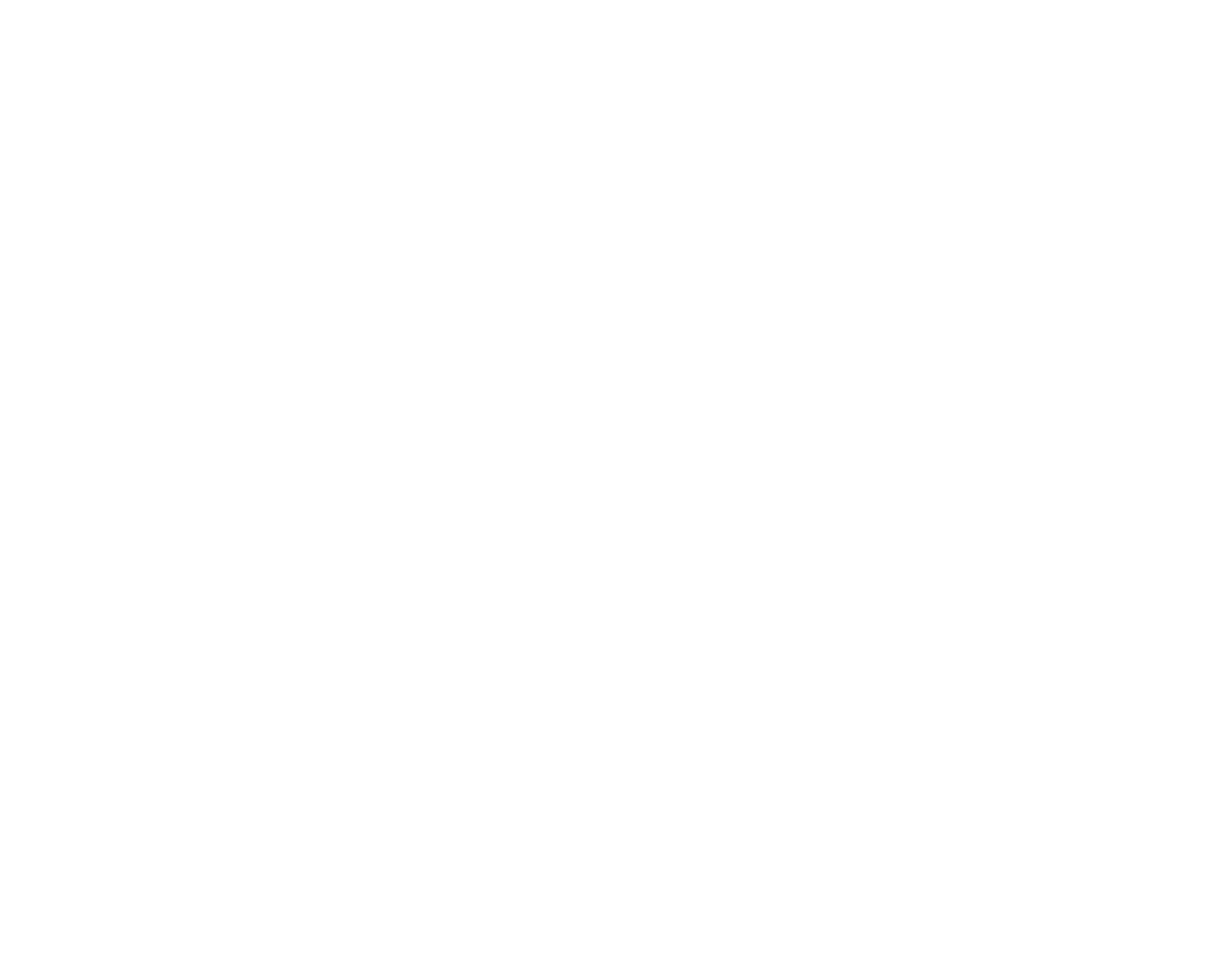
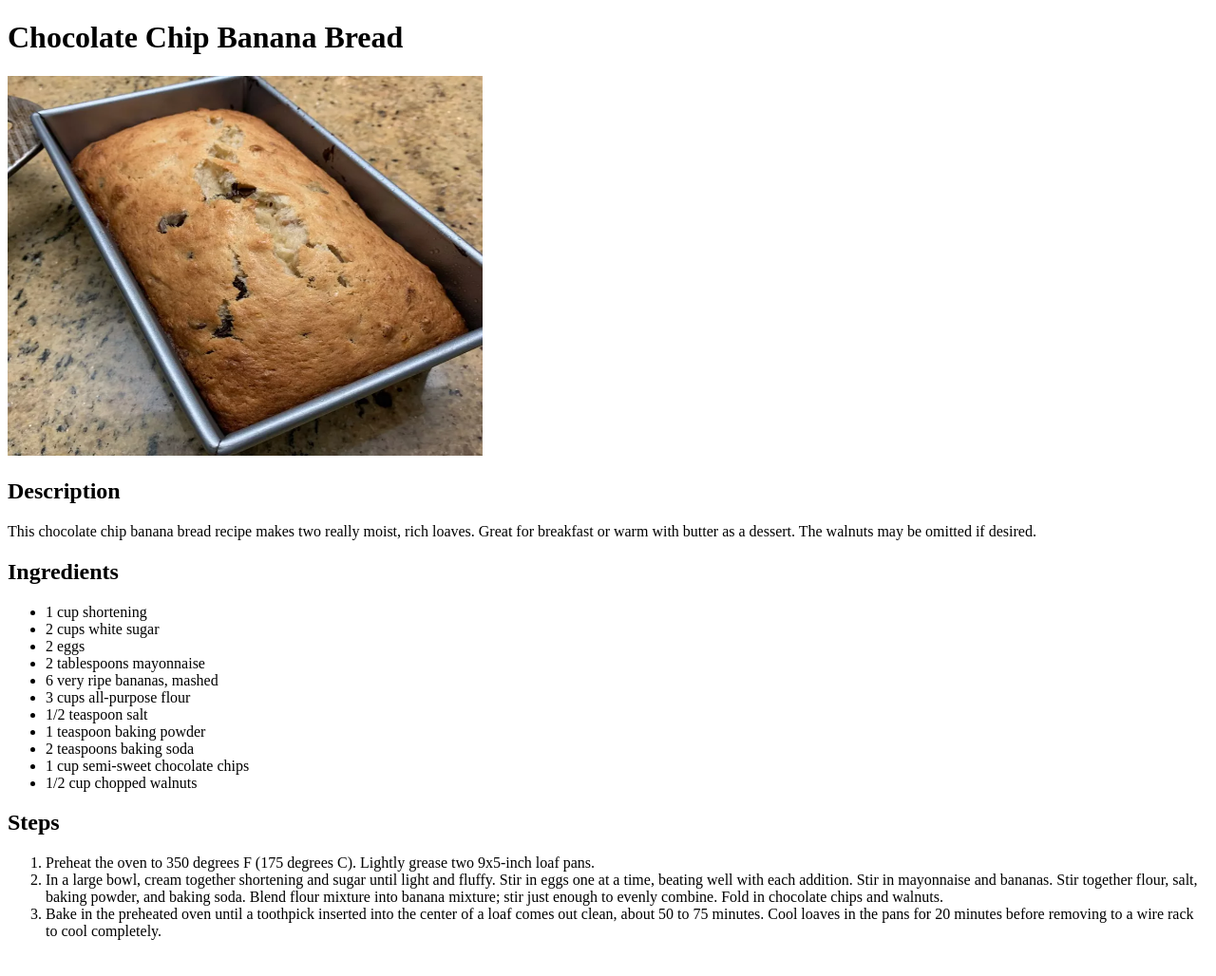
Before and after one commit to D1n-ma/odin-recipes, a plain HTML site: page recipes/bananabread.html in a window 1280 px wide. Shown: the whole page at 95% size. Before the commit the page ends 800 px from the top, so only its background shows below. Drawn offline with Linux system fonts and the light colour scheme.

Commit message:
Add content to bananabread.html
Add name, image, description, ingredients and steps to bananabread.html

```diff
--- a/recipes/bananabread.html
+++ b/recipes/bananabread.html
@@ -0,0 +1,40 @@
+<!DOCTYPE html>
+<html lang="en">
+<head>
+  <meta charset="UTF-8">
+  <meta name="viewport" content="width=device-width, initial-scale=1.0">
+  <title>Document</title>
+</head>
+<body>
+  <h1>Chocolate Chip Banana Bread</h1>
+
+  <img src="../images/bananabread.webp" alt="A loaf of freshly baked banana bread with melted chocolate chips at four random spots on it, still in a baking pan" height="400" width="500">
+
+  <h2>Description</h2>
+  <p>This chocolate chip banana bread recipe makes two really moist, rich loaves. Great for breakfast or warm with butter as a dessert. The walnuts may be omitted if desired.</p>
+
+  <h2>Ingredients</h2>
+  <ul>
+    <li>1 cup shortening</li>
+    <li>2 cups white sugar</li>
+    <li>2 eggs</li>
+    <li>2 tablespoons mayonnaise</li>
+    <li>6 very ripe bananas, mashed</li>
+    <li>3 cups all-purpose flour</li>
+    <li>1/2 teaspoon salt</li>
+    <li>1 teaspoon baking powder</li>
+    <li>2 teaspoons baking soda</li>
+    <li>1 cup semi-sweet chocolate chips</li>
+    <li>1/2 cup chopped walnuts</li>
+  </ul>
+
+  <h2>Steps</h2>
+  <ol>
+    <li>Preheat the oven to 350 degrees F (175 degrees C). Lightly grease two 9x5-inch loaf pans.</li>
+    <li>In a large bowl, cream together shortening and sugar until light and fluffy. Stir in eggs one at a time, beating well with each addition. Stir in mayonnaise and bananas. Stir together flour, salt, baking powder, and baking soda. Blend flour mixture into banana mixture; stir just enough to evenly combine. Fold in chocolate chips and walnuts.</li>
+    <li>Bake in the preheated oven until a toothpick inserted into the center of a loaf comes out clean, about 50 to 75 minutes. Cool loaves in the pans for 20 minutes before removing to a wire rack to cool completely.</li>
+  </ol>
+
+  <br><br><br><br>
+</body>
+</html>
```
Also changed, not shown: index.html (+1 -1 lines), images/bananabread.webp (added).
